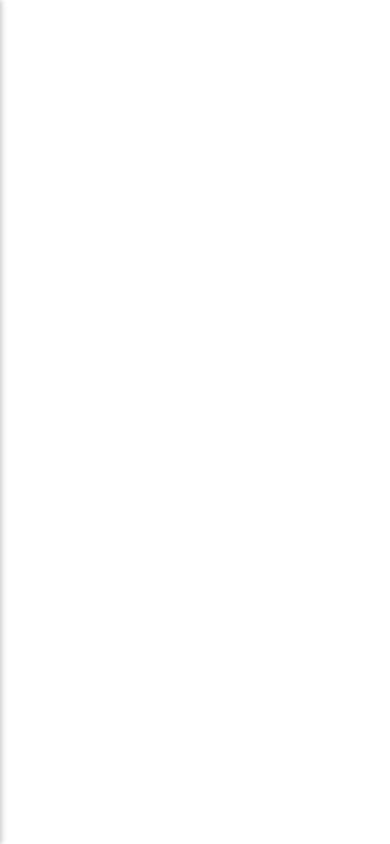
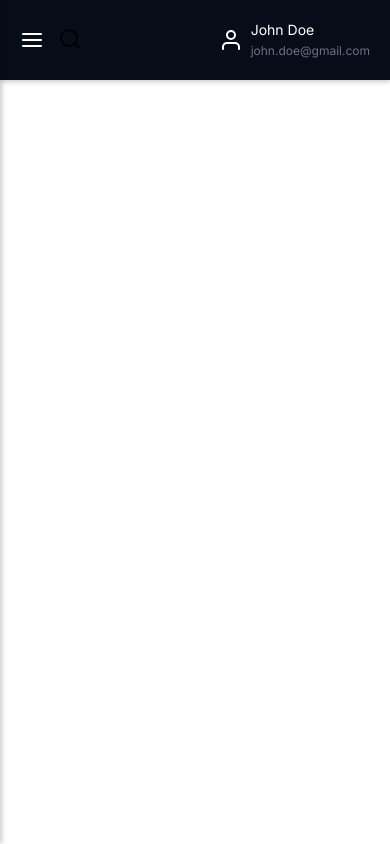
Before and after one commit to Akbarshoh404/TeenVision, a React (Create React App) app: page /dashboard/home in a window 390 px wide. Built offline with nearby package versions, Linux system fonts and the light colour scheme; a web font is replaced by a local one.

Commit message:
responsive dashboard navs

```diff
--- a/src/Dashboard/Layoutes/Navbar/index.jsx
+++ b/src/Dashboard/Layoutes/Navbar/index.jsx
@@ -1,65 +1,70 @@
-import React, { useState } from 'react';
-import styles from './style.module.scss';
-import { FiHome, FiStar, FiBook, FiSettings, FiAward, FiMenu, FiX } from 'react-icons/fi';
+import React from "react";
+import PropTypes from "prop-types";
+import styles from "./style.module.scss";
+import {
+  FiHome,
+  FiStar,
+  FiBook,
+  FiSettings,
+  FiAward,
+  FiX,
+} from "react-icons/fi";
+import logo from "../../../Components/icons/logo.png";
 
-import logo from "../../../Components/icons/logo.png"
-
-const DashboardNavbar = () => {
-  const [isOpen, setIsOpen] = useState(false);
-
-  const toggleNav = () => {
-    setIsOpen(!isOpen);
-  };
-
+const DashboardNavbar = ({ isNavOpen, toggleNav, closeNav }) => {
   return (
-    <>
-      <button className={styles.hamburger} onClick={toggleNav}>
-        {isOpen ? <FiX size={24} /> : <FiMenu size={24} />}
+    <nav className={`${styles.navbar} ${isNavOpen ? styles.open : ""}`}>
+      <button
+        className={styles.closeBtn}
+        onClick={toggleNav}
+        aria-label="Close navigation"
+      >
+        <FiX size={24} />
       </button>
-      <nav className={`${styles.navbar} ${isOpen ? styles.open : ''}`}>
       <div className={styles.logoContainer}>
-          <img
-            src={logo}
-            alt="TeenVision Logo"
-            className={styles.logoImage}
-          />
+        <img src={logo} alt="TeenVision Logo" className={styles.logoImage} />
         <span className={styles.logoText}>TeenVision</span>
       </div>
       <ul className={styles.navList}>
         <li className={styles.navItem}>
-            <a href="#home" className={`${styles.navLink} ${window.location.hash === '#home' ? styles.active : ''}`}>
+          <a href="#home" className={styles.navLink} onClick={closeNav}>
             <FiHome className={styles.icon} />
             Home
           </a>
         </li>
         <li className={styles.navItem}>
-            <a href="#reviews" className={`${styles.navLink} ${window.location.hash === '#reviews' ? styles.active : ''}`}>
+          <a href="#reviews" className={styles.navLink} onClick={closeNav}>
             <FiStar className={styles.icon} />
             Reviews
           </a>
         </li>
         <li className={styles.navItem}>
-            <a href="#tutorials" className={`${styles.navLink} ${window.location.hash === '#tutorials' ? styles.active : ''}`}>
+          <a href="#tutorials" className={styles.navLink} onClick={closeNav}>
             <FiBook className={styles.icon} />
             Tutorials
           </a>
         </li>
         <li className={styles.navItem}>
-            <a href="#settings" className={`${styles.navLink} ${window.location.hash === '#settings' ? styles.active : ''}`}>
+          <a href="#settings" className={styles.navLink} onClick={closeNav}>
             <FiSettings className={styles.icon} />
             Settings
           </a>
         </li>
         <li className={styles.navItem}>
-            <a href="#premium" className={`${styles.navLink} ${window.location.hash === '#premium' ? styles.active : ''}`}>
+          <a href="#premium" className={styles.navLink} onClick={closeNav}>
             <FiAward className={styles.icon} />
             Premium
           </a>
         </li>
       </ul>
     </nav>
-    </>
   );
 };
 
+DashboardNavbar.propTypes = {
+  isNavOpen: PropTypes.bool.isRequired,
+  toggleNav: PropTypes.func.isRequired,
+  closeNav: PropTypes.func.isRequired,
+};
+
 export default DashboardNavbar;
--- a/src/Dashboard/Layoutes/Navbar/style.module.scss
+++ b/src/Dashboard/Layoutes/Navbar/style.module.scss
@@ -1,3 +1,10 @@
+$primary-bg: #070d18;
+$card-bg: #121723;
+$card-border: #2a2f3b;
+$hover-bg: #1a2130;
+$hover-border: #3b4254;
+$focus-border: #4a90e2;
+
 * {
   margin: 0;
   padding: 0;
@@ -10,7 +17,8 @@
   left: 0;
   height: 100vh;
   width: 350px;
-  background-color: #070d18;
+  max-width: 100%;
+  background-color: $primary-bg;
   color: #ffffff;
   display: flex;
   flex-direction: column;
@@ -18,6 +26,23 @@
   box-shadow: 2px 0 5px rgba(0, 0, 0, 0.2);
   transition: transform 0.3s ease-in-out;
   z-index: 1000;
+}
+
+.navbar.open {
+  transform: translateX(0);
+}
+
+.closeBtn {
+  display: none;
+  background: none;
+  border: none;
+  color: #ffffff;
+  cursor: pointer;
+  padding: 8px;
+  position: absolute;
+  top: 20px;
+  right: 20px;
+  z-index: 1100;
 }
 
 .logoContainer {
@@ -38,6 +63,7 @@
   font-size: 28px;
   line-height: 100%;
   letter-spacing: -1%;
+  margin-left: 10px;
 }
 
 .navList {
@@ -60,23 +86,23 @@
   color: #ffffff;
   text-decoration: none;
   padding: 12px;
-  border: 1px solid #2a2f3b;
+  border: 1px solid $card-border;
   border-radius: 8px;
-  background-color: #121723;
+  background-color: $card-bg;
   transition: background-color 0.2s, border-color 0.2s, transform 0.1s,
     color 0.2s;
 }
 
 .navLink:hover {
-  background-color: #1a2130;
-  border-color: #3b4254;
+  background-color: $hover-bg;
+  border-color: $hover-border;
   transform: translateX(5px);
 }
 
 .navLink:focus {
   outline: none;
-  border-color: #4a90e2;
-  background-color: #1a2130;
+  border-color: $focus-border;
+  background-color: $hover-bg;
   box-shadow: 0 0 0 3px rgba(74, 144, 226, 0.3);
 }
 
@@ -97,44 +123,49 @@
   transition: color 0.2s;
 }
 
-.hamburger {
-  display: none;
-  position: fixed;
-  top: 20px;
-  left: 20px;
-  background: none;
-  border: none;
-  color: #ffffff;
-  cursor: pointer;
-  z-index: 1100;
-}
-
 /* Responsive Design */
 @media (max-width: 768px) {
   .navbar {
-    width: 350px;
+    width: 100%;
     transform: translateX(-100%);
-    padding-top: 60px; /* Padding-top for navbar in responsive */
+    padding: 16px;
+    padding-top: 80px;
   }
 
   .navbar.open {
     transform: translateX(0);
   }
 
+  .closeBtn {
+    display: block;
+  }
+
   .logoContainer {
-    padding-top: 20px; /* Additional padding-top for logo */
+    padding-top: 20px;
+    margin-bottom: 20px;
   }
 
   .navList {
-    padding-top: 20px; /* Additional padding-top for nav list */
+    padding-top: 20px;
   }
 
   .navItem {
-    padding-top: 10px; /* Additional padding-top for nav items */
+    padding-top: 10px;
+  }
+}
+
+@media (max-width: 400px) {
+  .navbar {
+    padding: 12px;
+    padding-top: 80px;
   }
 
-  .hamburger {
-    display: block;
-    top: 20px; /* No padding-top for hamburger */
+  .logoImage {
+    width: 60px;
+    height: 60px;
+  }
+
+  .logoText {
+    font-size: 24px;
   }
 }
--- /dev/null
+++ b/src/Dashboard/Layoutes/TopBar/index.jsx
@@ -0,0 +1,50 @@
+import React from "react";
+import PropTypes from "prop-types";
+import styles from "./style.module.scss";
+import { FiSearch, FiUser, FiMenu, FiX } from "react-icons/fi";
+
+const DashboardTopBar = ({ isNavOpen, toggleNav }) => {
+  return (
+    <header className={styles.topBar}>
+      <div className={styles.leftContainer}>
+        <button
+          className={styles.hamburger}
+          onClick={toggleNav}
+          aria-label={isNavOpen ? "Close navigation" : "Open navigation"}
+          aria-expanded={isNavOpen}
+        >
+          {isNavOpen ? <FiX size={24} /> : <FiMenu size={24} />}
+        </button>
+        <div className={styles.responsiveIcons}>
+          <button className={styles.iconButton} aria-label="Search">
+            <FiSearch className={styles.icon} />
+          </button>
+          {/* <FiUser className={styles.profileIcon} aria-hidden="true" /> */}
+        </div>
+      </div>
+      <div className={styles.searchContainer}>
+        <FiSearch className={styles.icon} />
+        <input
+          type="text"
+          placeholder="Search..."
+          className={styles.searchInput}
+          aria-label="Search"
+        />
+      </div>
+      <div className={styles.accountContainer}>
+        <FiUser className={styles.profileIcon} aria-hidden="true" />
+        <div className={styles.accountDetails}>
+          <span className={styles.accountName}>John Doe</span>
+          <span className={styles.accountEmail}>john.doe@gmail.com</span>
+        </div>
+      </div>
+    </header>
+  );
+};
+
+DashboardTopBar.propTypes = {
+  isNavOpen: PropTypes.bool.isRequired,
+  toggleNav: PropTypes.func.isRequired,
+};
+
+export default DashboardTopBar;
--- /dev/null
+++ b/src/Dashboard/Layoutes/TopBar/style.module.scss
@@ -0,0 +1,174 @@
+$primary-bg: #070d18;
+$card-bg: #1a2130;
+$card-border: #2a2f3b;
+$hover-bg: #252c3f;
+$hover-border: #3b4254;
+$focus-border: #4a90e2;
+
+* {
+  margin: 0;
+  padding: 0;
+  box-sizing: border-box;
+}
+
+.topBar {
+  width: 100%;
+  padding-left: 350px;
+  height: 80px;
+  background-color: $primary-bg;
+  display: flex;
+  align-items: center;
+  justify-content: space-between;
+  padding: 0 20px;
+  box-shadow: 0 2px 5px rgba(0, 0, 0, 0.2);
+  z-index: 900;
+}
+
+.searchContainer {
+  display: flex;
+  align-items: center;
+  background-color: #ffffff;
+  border: 1px solid $card-border;
+  border-radius: 8px;
+  padding: 12px;
+  width: 400px;
+  transition: background-color 0.2s, border-color 0.2s;
+}
+
+.searchContainer:hover {
+  background-color: #f5f5f5;
+  border-color: $hover-border;
+}
+
+.searchContainer:focus-within {
+  border-color: $focus-border;
+  background-color: #f5f5f5;
+  box-shadow: 0 0 0 3px rgba(74, 144, 226, 0.3);
+}
+
+.searchInput {
+  background: none;
+  border: none;
+  color: #000000;
+  font-family: "Inter", sans-serif;
+  font-weight: 400;
+  font-size: 16px;
+  line-height: 100%;
+  letter-spacing: -1%;
+  width: 100%;
+  outline: none;
+}
+
+.searchInput::placeholder {
+  color: #6b7280;
+}
+
+.accountContainer {
+  display: flex;
+  align-items: center;
+  gap: 10px;
+}
+
+.profileIcon {
+  font-size: 24px;
+  color: #ffffff;
+}
+
+.accountDetails {
+  display: flex;
+  flex-direction: column;
+  gap: 8px;
+}
+
+.accountName {
+  font-family: "Inter", sans-serif;
+  font-weight: 400;
+  font-size: 16px;
+  line-height: 100%;
+  letter-spacing: -1%;
+  color: #ffffff;
+}
+
+.accountEmail {
+  font-family: "Inter", sans-serif;
+  font-weight: 400;
+  font-size: 14px;
+  line-height: 100%;
+  letter-spacing: -1%;
+  color: #6b7280;
+}
+
+.icon {
+  font-size: 24px;
+  color: #000000;
+  margin-right: 10px;
+}
+
+.hamburger {
+  display: none;
+  position: absolute;
+  top: 28px;
+  left: 20px;
+  background: none;
+  border: none;
+  cursor: pointer;
+  z-index: 1200;
+  color: white;
+}
+
+.responsiveIcons {
+  display: none;
+}
+
+.iconButton {
+  background: none;
+  border: none;
+  cursor: pointer;
+  padding: 8px;
+}
+
+.leftContainer {
+  display: flex;
+  align-items: center;
+}
+
+/* Responsive Design */
+@media (max-width: 768px) {
+  .topBar {
+    left: 0;
+    padding: 0 20px;
+    justify-content: space-between;
+    padding-left: 50px;
+  }
+
+  .searchContainer {
+    display: none;
+  }
+
+  .responsiveIcons {
+    display: flex;
+    align-items: center;
+    gap: 12px;
+  }
+
+  .accountContainer {
+    gap: 8px;
+  }
+
+  .accountName {
+    font-size: 14px;
+  }
+
+  .accountEmail {
+    font-size: 12px;
+  }
+
+  .hamburger {
+    display: block;
+    margin-right: 20px; /* Gap between hamburger and search icon */
+  }
+
+  .leftContainer {
+    gap: 20px; /* Additional gap for clarity */
+  }
+}
--- a/src/Dashboard/Pages/Home/index.jsx
+++ b/src/Dashboard/Pages/Home/index.jsx
@@ -1,13 +1,33 @@
-import React from "react";
-
+import React, { useCallback, useState } from "react";
+import PropTypes from "prop-types";
 import DashboardNavbar from "../../Layoutes/Navbar";
+import DashboardTopBar from "../../Layoutes/TopBar";
+import styles from "./style.module.scss";
 
 const DashboardHome = () => {
+  const [isNavOpen, setIsNavOpen] = useState(false);
+
+  const toggleNav = useCallback(() => {
+    setIsNavOpen((prev) => !prev);
+  }, []);
+
+  const closeNav = useCallback(() => {
+    setIsNavOpen(false);
+  }, []);
+
   return (
-    <>
-      <DashboardNavbar />
-    </>
+    <div className={styles.dashboard}>
+      <DashboardNavbar
+        isNavOpen={isNavOpen}
+        toggleNav={toggleNav}
+        closeNav={closeNav}
+      />
+      <DashboardTopBar isNavOpen={isNavOpen} toggleNav={toggleNav} />
+      <main className={styles.mainContent}></main>
+    </div>
   );
 };
 
+DashboardHome.propTypes = {};
+
 export default DashboardHome;
--- /dev/null
+++ b/src/Dashboard/Pages/Home/style.module.scss
@@ -0,0 +1,21 @@
+$primary-bg: white;
+
+.dashboard {
+  display: flex;
+  flex-direction: column;
+  min-height: 100vh;
+  background-color: $primary-bg;
+}
+
+.mainContent {
+  margin-left: 350px;
+  margin-top: 80px;
+  transition: margin-left 0.3s ease-in-out;
+}
+
+@media (max-width: 768px) {
+  .mainContent {
+    margin-left: 0;
+    margin-top: 80px;
+  }
+}
```
Lines whose indentation alone changed are shown as unchanged.
